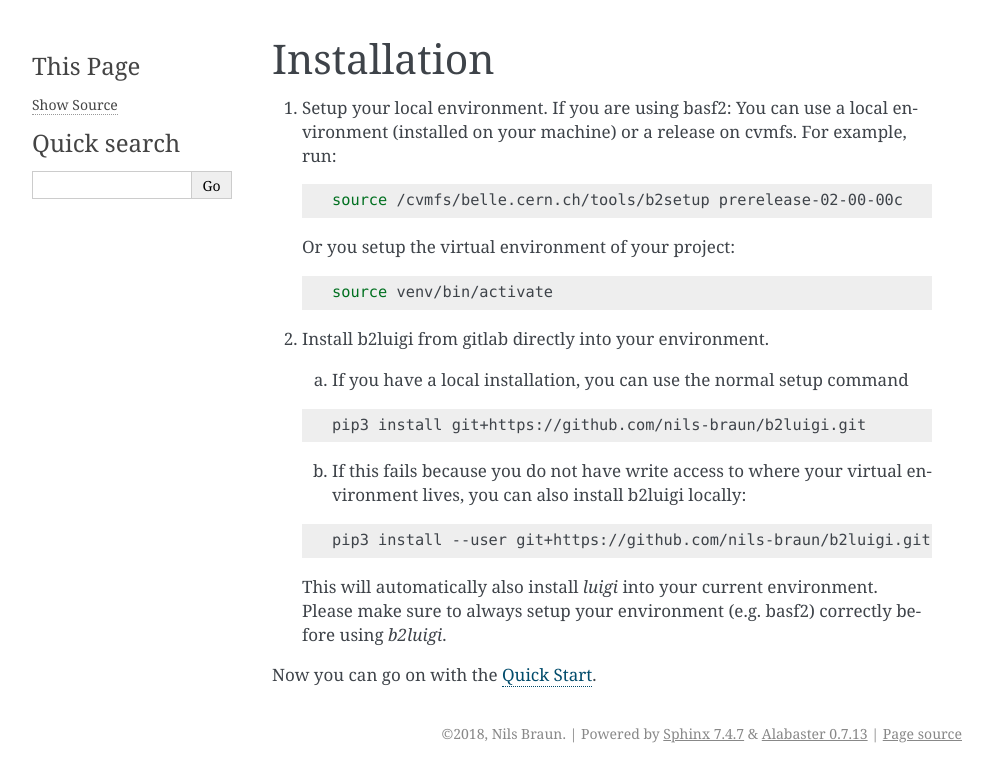
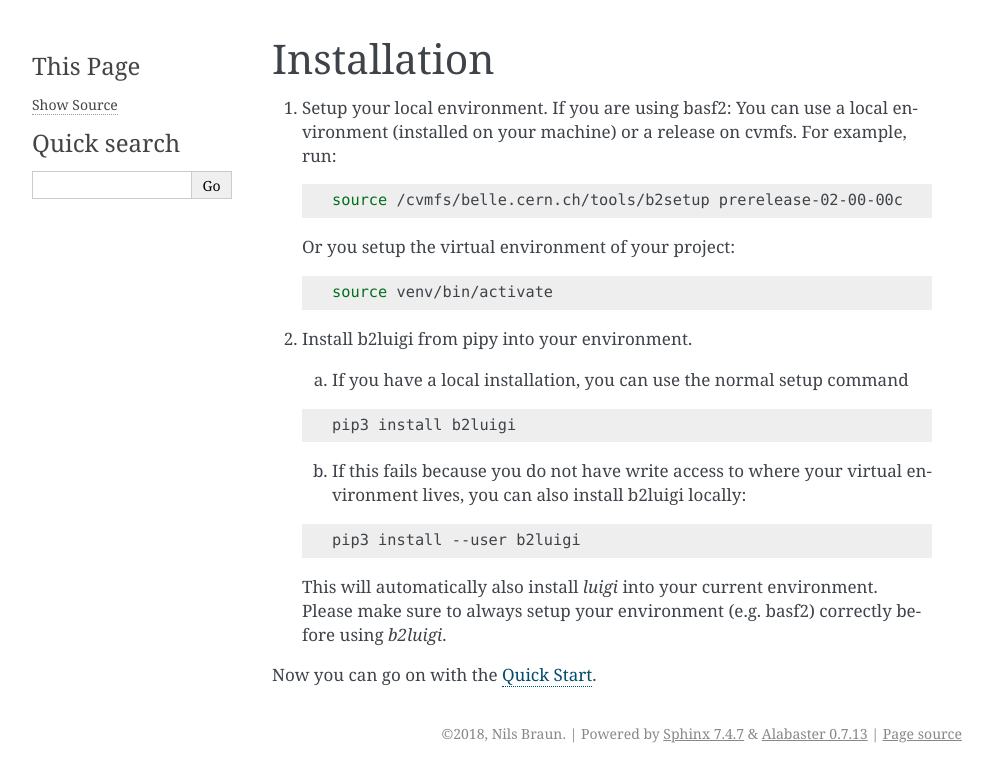
Before and after one commit to nils-braun/b2luigi, a Sphinx documentation site: the page built from docs/usage/installation.rst, in a window 1280 px wide. Shown: the top 782 px of the page, without its empty margins (148-1140 px from the left). Built offline with Sphinx 7.4.7, drawn with Linux system fonts in a browser that asks for light colours.

Commit message:
Will try out bumpversion and flit publish for publishing to pipy

```diff
--- a/b2luigi/__init__.py
+++ b/b2luigi/__init__.py
@@ -1,6 +1,5 @@
 """Task scheduling and batch running for basf2 jobs made simple"""
-from setuptools_scm import get_version
-__version__ = get_version(root='..', relative_to=__file__)
+__version__ = "0.1.0"
 
 from luigi import *
 
--- a/docs/usage/installation.rst
+++ b/docs/usage/installation.rst
@@ -17,13 +17,13 @@ Installation
 
         source venv/bin/activate
 
-2.  Install b2luigi from gitlab directly into your environment.
+2.  Install b2luigi from pipy into your environment.
 
     a.  If you have a local installation, you can use the normal setup command
 
     .. code-block:: bash
 
-        pip3 install git+https://github.com/nils-braun/b2luigi.git
+        pip3 install b2luigi
 
 
     b.  If this fails because you do not have write access to where your virtual environment lives, you can also install
@@ -31,7 +31,7 @@ Installation
 
     .. code-block:: bash
 
-        pip3 install --user git+https://github.com/nils-braun/b2luigi.git
+        pip3 install --user b2luigi
 
 
     This will automatically also install `luigi` into your current environment.
```
Also changed, not shown: .bumpversion.cfg (added).
